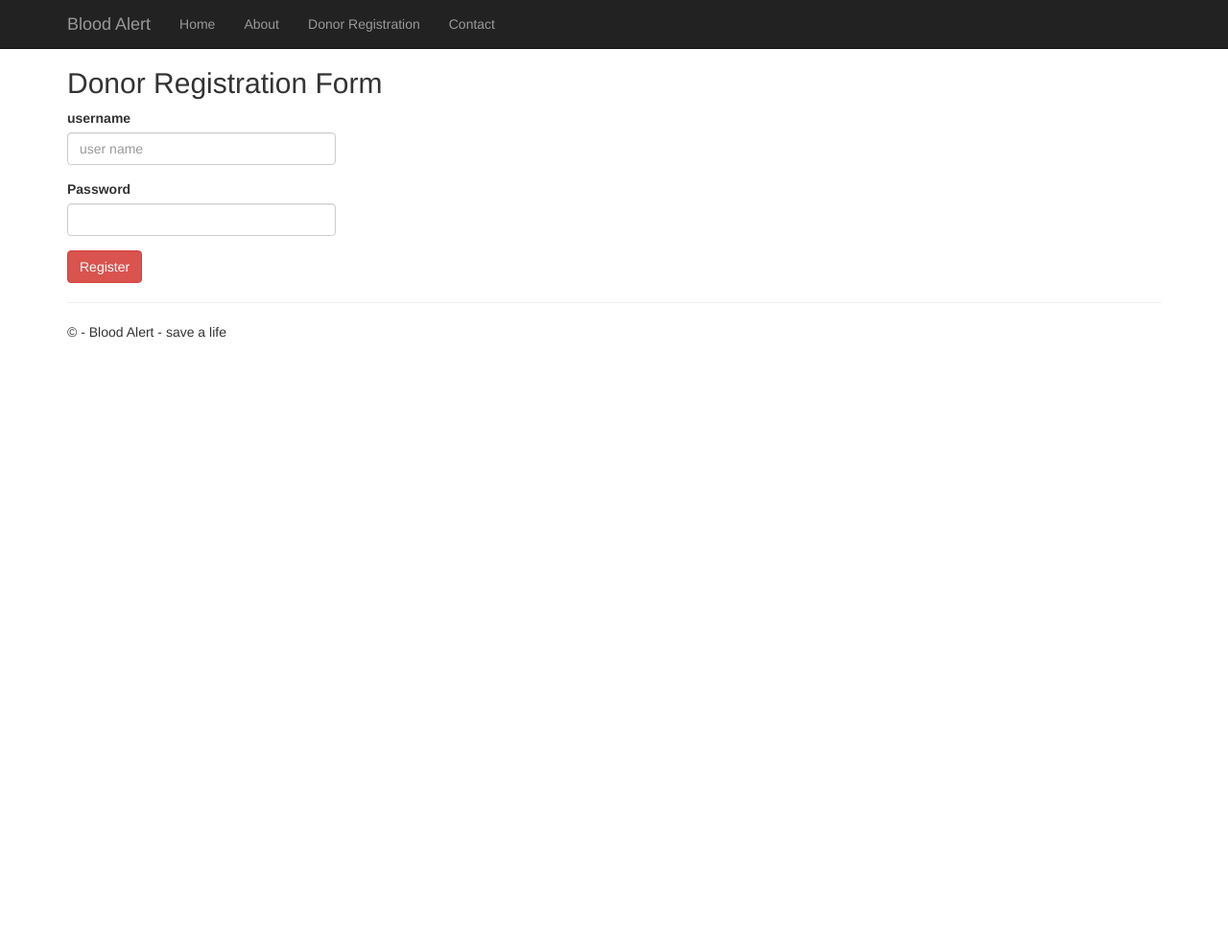
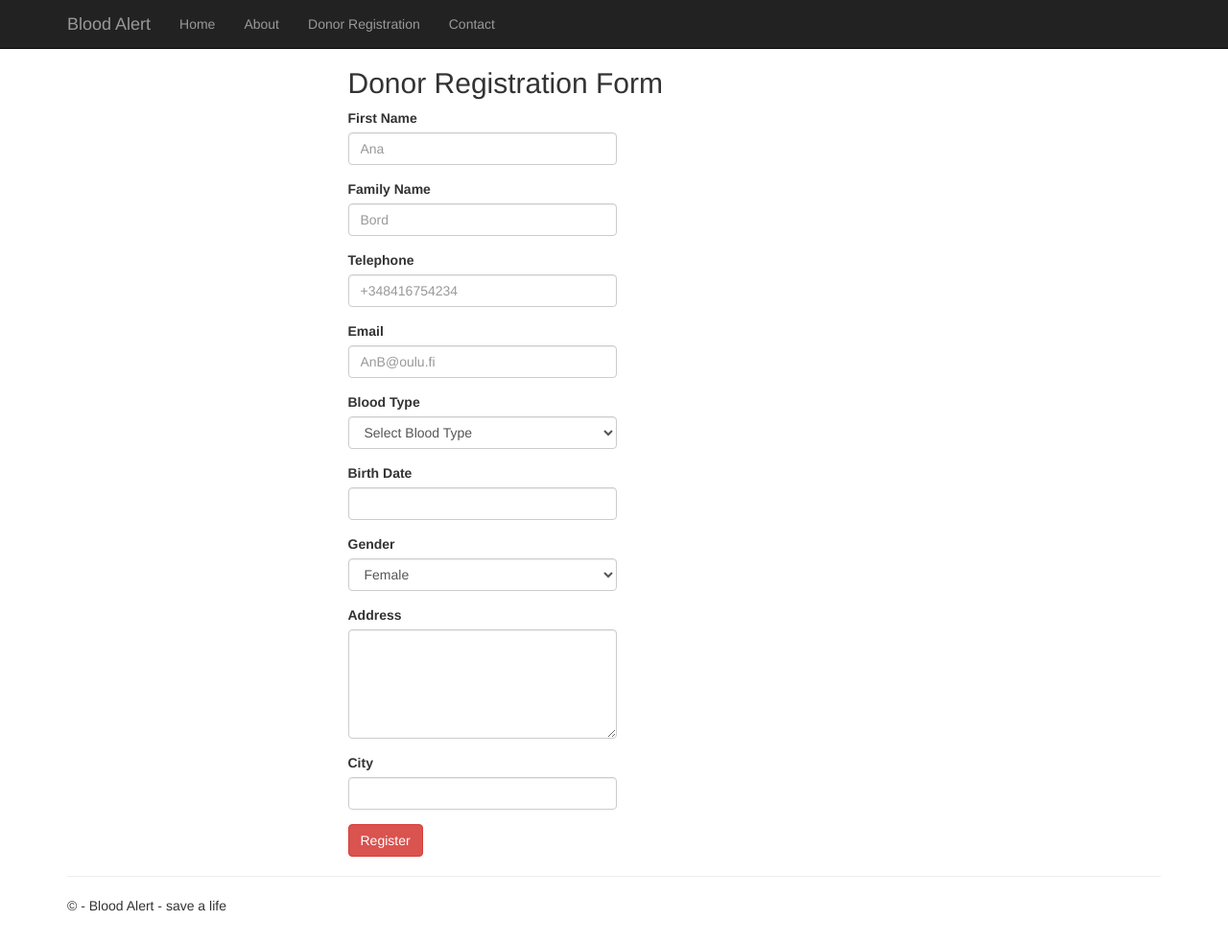
Before and after one commit to kennedyopokuasare/BloodAlert, a Flask app: template src/webClient/templates/register.html in a window 1280 px wide. Shown: the whole page at 96% size. Before the commit the page ends 352 px from the top, so only its background shows below. Run offline with Flask 2, Linux system fonts and the light colour scheme; the template is opened without the code that fills it, so the values that code supplies are empty; data comes from the database, SQL or seed files in the repository; parts of the project's set-up code (start-up, migrations or seed data) failed here and were passed over.

Commit message:
Added Datepicker, BloodTypes Load from db

```diff
--- a/src/webClient/static/scripts/bloodalert.js
+++ b/src/webClient/static/scripts/bloodalert.js
@@ -1,8 +1,40 @@
-function handleLoginDonorButton(event){
+bloodTypes = []
+DEFUALT_DATA_TYPE = "json"
+
+function loadBloodTypes(event) {
+    return $.ajax({
+        url: "/bloodalert/bloodtypes",
+        dataType: DEFUALT_DATA_TYPE
+    }).done(function (data, textStatus, jqXHR) {
+        bloodTypes = data.items;
+        if (data.items.length > 0) {
+            $dropdown = $("#bloodTypeId");
+            $dropdown.append(
+                $('<option></option>').val("").html("Select Blood Type")
+            );
+            $.each(data.items, function (index, item) {
+                $dropdown.append(
+                    $('<option></option>').val(item.bloodTypeId).html(item.name)
+                );
+            });
+
+        }
+        console.log(data)
+    });
+}
+
+function handleLoginDonorButton(event) {
     var $form = $(this).closest("form");
-    console.log("submit mit")
-    $data=serializeFormTemplate($form)
+    console.log("submit")
+    $data = serializeFormTemplate($form)
     console.log($data)
+}
+
+function handleDonorRegistration(event) {
+    var $form = $(this).closest("form");
+    console.log("submit")
+    $data = serializeFormTemplate($form)
+
 }
 
 function serializeFormTemplate($form) {
@@ -30,5 +62,8 @@
 $(function () {
 
     $("#loginDonorButton").click(handleLoginDonorButton);
+    $("#donorRegisterbtn").click(handleDonorRegistration);
+
+    loadBloodTypes();
 
 });
--- a/src/webClient/templates/index.html
+++ b/src/webClient/templates/index.html
@@ -25,7 +25,7 @@
                 <label for="password">Password</label>
                 <input type="password" class="form-control" id="password" >
             </div>
-            <button type="submit" class="btn btn-danger" id="loginDonorButton" style="margin-right:20px" href="{{url_for('profile')}}">Log in </a>
+            <button type="button" class="btn btn-danger" id="loginDonorButton" style="margin-right:20px">Log in </button>
 
 
             <a type="button" class="btn btn-default" href="{{url_for('register')}}">Register</a>
--- a/src/webClient/templates/layout.html
+++ b/src/webClient/templates/layout.html
@@ -7,6 +7,7 @@
     <link rel="stylesheet" type="text/css" href="{{url_for('static',filename='content/bootstrap.min.css')}}" />
     <link rel="stylesheet" type="text/css" href="{{url_for('static',filename='content/site.css')}}"/>
     <script src="{{url_for('static',filename='scripts/modernizr-2.6.2.js')}}"></script>
+
 </head>
 
 <body>
@@ -41,6 +42,7 @@
 
     <script src="{{url_for('static',filename='scripts/jquery-1.10.2.js')}}"></script>
     <script src="{{url_for('static',filename='scripts/bootstrap.js')}}"></script>
+    <script src="{{url_for('static',filename='scripts/bootstrap.datepicker.min.js')}}"></script>
     <script src="{{url_for('static',filename='scripts/respond.js')}}"></script>
     <script src="{{url_for('static',filename='scripts/bloodalert.js')}}"></script>
     {% block scripts %}{% endblock %}
--- a/src/webClient/templates/register.html
+++ b/src/webClient/templates/register.html
@@ -3,22 +3,65 @@
 {% block content %}
 
 <div class="row">
-    <div class="col-md-6">
+    <div class="col-md-6 col-md-offset-3">
+
        <h2> Donor Registration Form</h2>
        <form>
             <div class="form-group">
-                <label for="username">username</label>
-                <input type="text" class="form-control" id="username" placeholder="user name">
+                <label for="firstname">First Name</label>
+                <input type="text" class="form-control" id="firstname" placeholder="Ana">
             </div>
             <div class="form-group">
-                <label for="password">Password</label>
-                <input type="password" class="form-control" id="password" >
+                <label for="familyName">Family Name</label>
+                <input type="text" class="form-control" id="familyName" placeholder="Bord" >
             </div>
-            <button type="button" class="btn btn-danger" id="registerbtn" stlye="margin-right:20px" >Register</button>
+            <div class="form-group">
+                <label for="telephone">Telephone</label>
+                <input type="text" class="form-control" id="telephone" placeholder="+348416754234" >
+            </div>
+            <div class="form-group">
+                <label for="email">Email</label>
+                <input type="email" class="form-control" id="email" placeholder="AnB@oulu.fi" >
+            </div>
+            <div class="form-group">
+                <label for="bloodTypeId">Blood Type</label>
+                <select class="form-control" id="bloodTypeId">
+
+                </select>
+            </div>
+            <div class="form-group">
+                <label for="birthDate">Birth Date</label>
+                <input type='text' class="form-control" id='birthDate' />
+            </div>
+            <div class="form-group">
+                <label for="gender">Gender</label>
+                <select class="form-control" id="gender">
+                    <option>Female</option>
+                    <option>Male</option>
+                </select>
+            </div>
+            <div class="form-group">
+                <label for="address">Address</label>
+                <textarea class="form-control" id="address" rows="5" ></textarea>
+            </div>
+            <div class="form-group">
+                <label for="city">City</label>
+                <input type='text' class="form-control" id='city' />
+            </div>
+            <button type="button" class="btn btn-danger" id="donorRegisterbtn" stlye="margin-right:20px" >Register</button>
          </form>
     </div>
-
 
 </div>
 
 {% endblock %}
+
+{% block scripts %}
+<script type="text/javascript">
+            $(function () {
+                $('#birthDate').datepicker({
+                    format: 'dd-mm-yyyy'
+                });
+            });
+</script>
+{% endblock %}
```
Also changed, not shown: src/bloodalert.py (+5 -4 lines), src/webClient/views.py (+6 -1 lines), src/webClient/static/scripts/bootstrap.datepicker.min.js (added).
